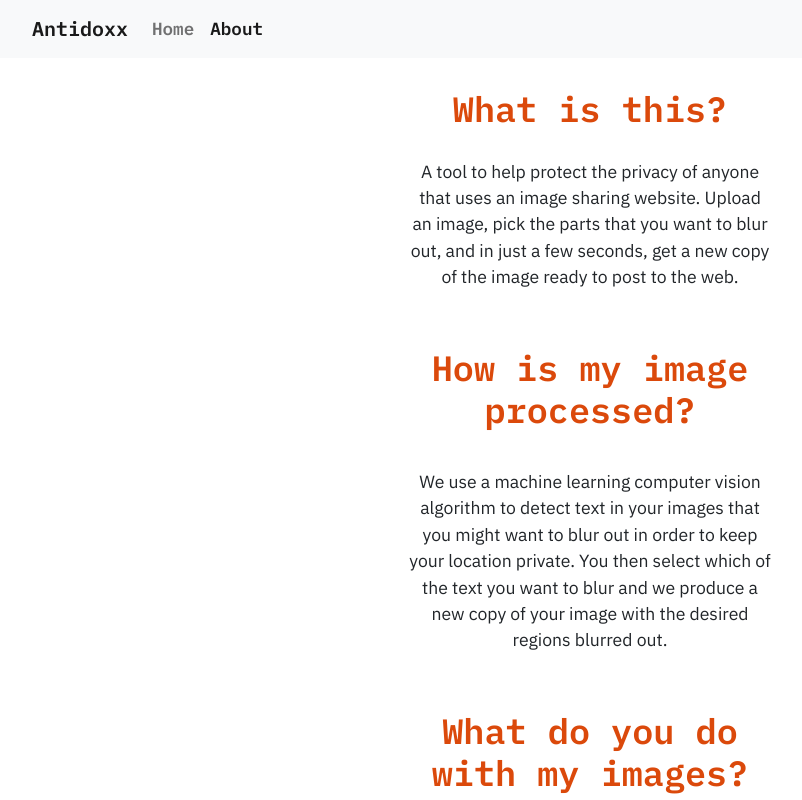
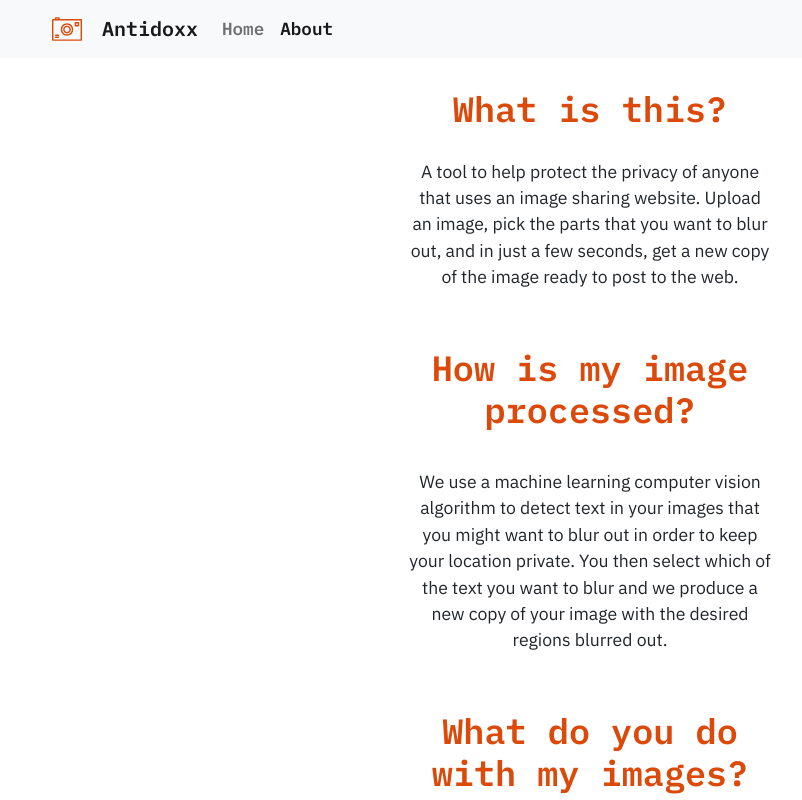
Before and after one commit to MiniHacks/MoreGeese, a React (Create React App) app: page /about in a window 1280 px wide. Shown: the top 800 px of the page, without its empty margins (50-852 px from the left). Built offline with nearby package versions, Linux system fonts and the light colour scheme.

Commit message:
Add logo

```diff
--- a/src/App.tsx
+++ b/src/App.tsx
@@ -55,7 +55,7 @@ function App() {
   return (
     <div>
       <Navigation />
-      < AnimateRoutes />
+      <AnimateRoutes />
     </div>
   );
 }
--- a/src/components/navigation.tsx
+++ b/src/components/navigation.tsx
@@ -7,8 +7,15 @@ const Navigation = () => {
   return (
     <Navbar className="nav" bg="light" variant="light">
       <Container>
-        <Navbar.Brand as={Link} to="/">
-          Antidoxx
+        <Navbar.Brand className="logo" as={Link} to="/">
+          <img
+            alt="cool logo placeholder"
+            src="./logo.svg"
+            width="30"
+            height="30"
+            className="d-inline-block align-top"
+          />
+           Antidoxx
         </Navbar.Brand>
         <Nav className="me-auto">
           <Nav.Link as={NavLink} to="/"> Home </Nav.Link>
--- a/src/styles/nav.css
+++ b/src/styles/nav.css
@@ -4,3 +4,9 @@
     font-family: 'IBM Plex Mono', Times, sans-serif;
     color: #DB490B !important;
 }
+
+.nav img {
+    margin: 0 20px;
+    color: red;
+    filter: invert(29%) sepia(46%) saturate(4075%) hue-rotate(8deg) brightness(95%) contrast(91%);
+}
```
Also changed, not shown: public/logo.svg (added).
